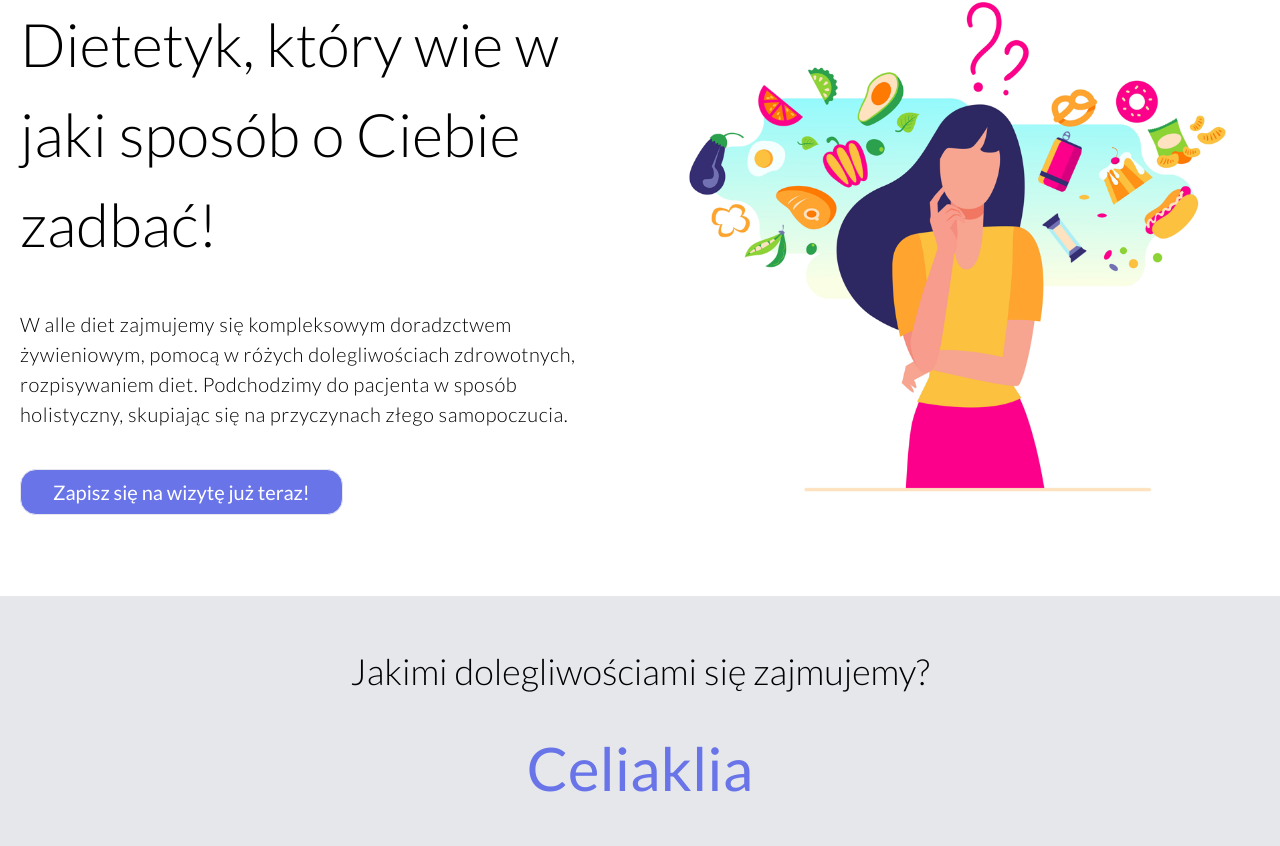
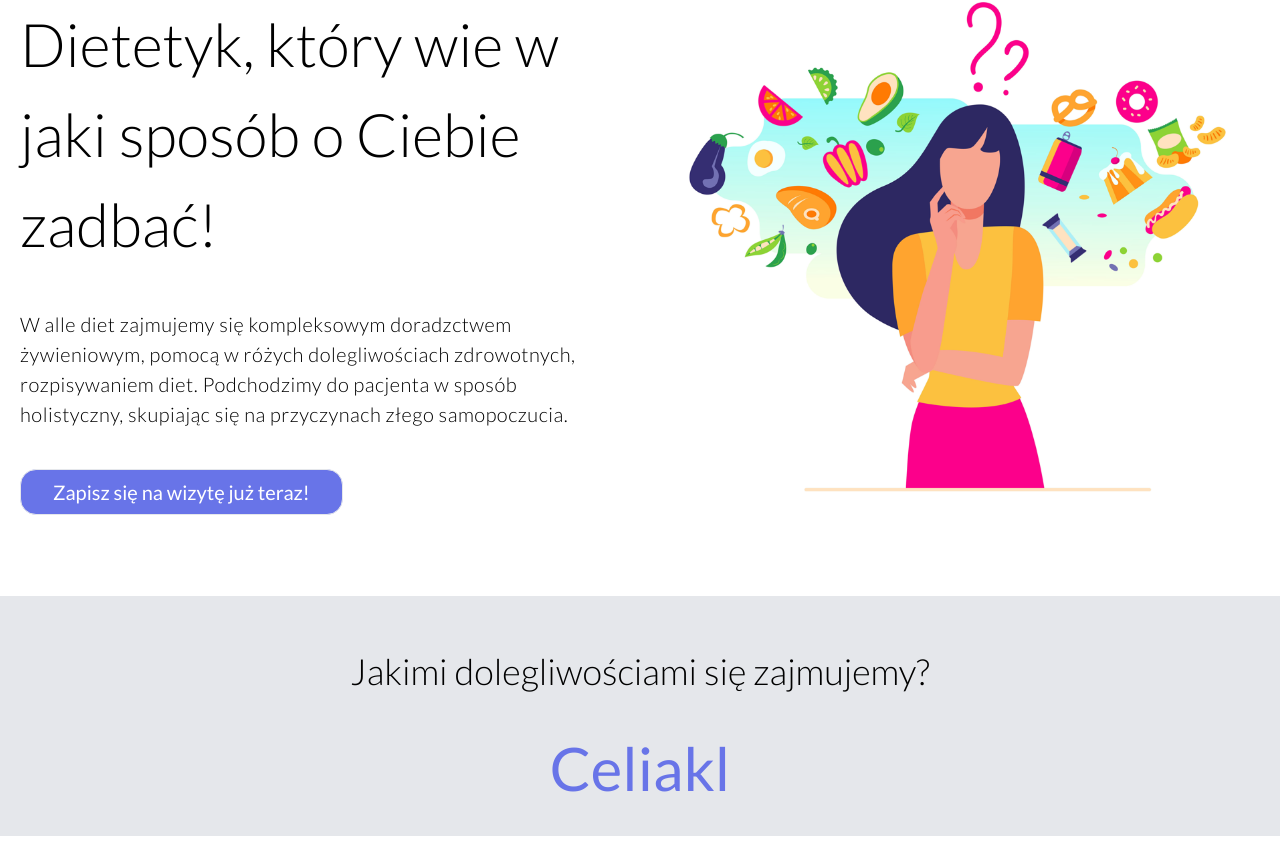
Before and after one commit to rajmanski/alleDiet, a Next.js app in the folder allediet/: page / in a window 1280 px wide. Shown: the part 162-1008 px from the top of the page. Built offline with nearby package versions, Linux system fonts and the light colour scheme; a web font is replaced by a local one.

Commit message:
animation added to whatwedo section

```diff
--- a/allediet/components/WhatWeDo.js
+++ b/allediet/components/WhatWeDo.js
@@ -1,9 +1,32 @@
+import { useEffect, useRef } from 'react';
+import Typed from 'typed.js';
+
 export const WhatWeDo = () => {
+
+  const el = useRef(null);
+
+  useEffect(() => {
+    const typed = new Typed(el.current, {
+        strings:['Celiaklia', 'Zaburzenia odżywiania', 'Cukrzyca', 'Insulinoopornośc', 'Prowadzenie sportowców', 'Hashimoto', 'Zaburzenia pracy tarczycy'],
+        // startDelay: 300,
+        // typeSpeed: 300,
+        // backDelay: 150,
+        // backSpeed: 150,
+        // smartBackspace: true,
+        // showCursor: false,
+        // loop: true
+        typeSpeed: 300,
+        backSpeed: 300,
+        showCursor: false,
+        loop: true,
+    })
+  }, [])
+
     return (
-        <div className="bg-gray-200  text-center mx-auto p-12">
+        <div className="bg-gray-200  text-center mx-auto p-12 h-60">
             <section className="max-w-7xl font-lato mx-auto flex flex-col gap-10">
                 <h2 className="text-4xl leading-normal font-thin ">Jakimi dolegliwościami się zajmujemy?</h2>
-                <p className="text-6xl text-violet">Celiaklia</p>
+                <p className="text-6xl text-violet"><span className='font-sans' ref={el}></span></p>
             </section>
         </div>
     )
```
